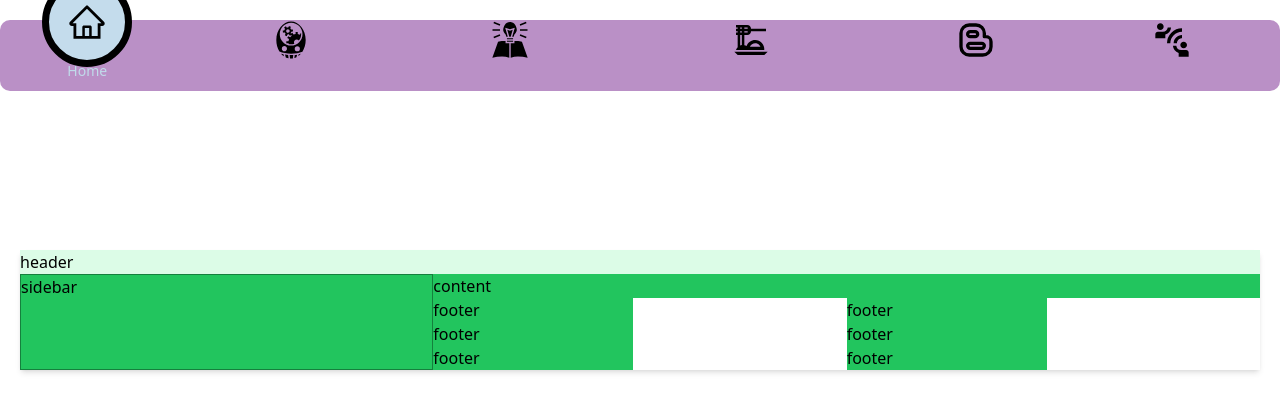
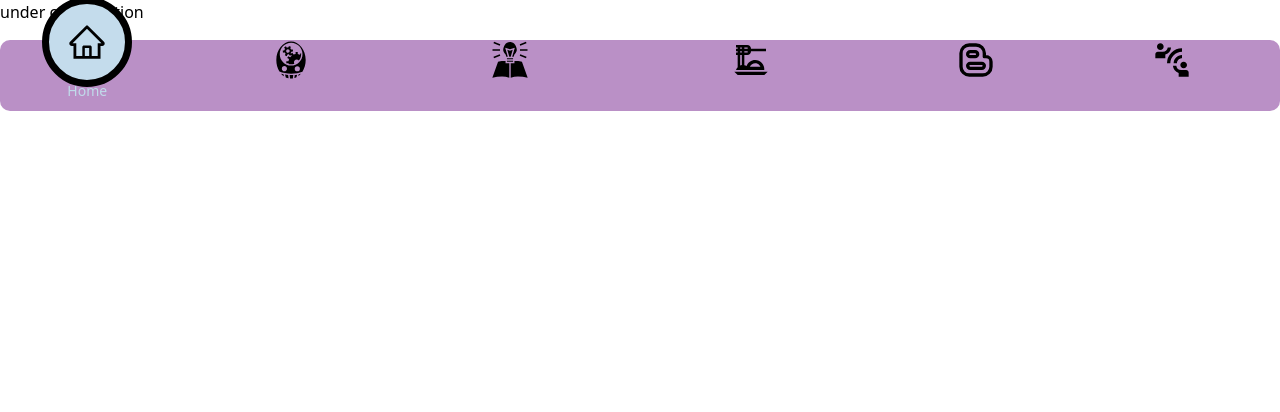
Before and after one commit to Kevinemug/good-vibes, a React (Vite) app: page /test in a window 1280 px wide. Shown: the top 412 px of the page. Built offline with nearby package versions, Linux system fonts and the light colour scheme.

Commit message:
new changes

```diff
--- a/src/components/Navigation/navigation.css
+++ b/src/components/Navigation/navigation.css
@@ -17,7 +17,7 @@
     padding-bottom: 10px;
     position: absolute;
     position: fixed;
-    top: 20px;
+    top: 40px;
     left: 0;
     z-index: 2;
     border-radius: 10px;
--- a/src/screens/Home/home.jsx
+++ b/src/screens/Home/home.jsx
@@ -7,7 +7,7 @@ import VideoBackground from './video';
 const Home = () => {
     return ( <>
 
-
+    <div>under construction</div>
 
 
 
--- a/src/screens/Recipes/recipe.jsx
+++ b/src/screens/Recipes/recipe.jsx
@@ -25,7 +25,7 @@ const Recipe = () => {
   useEffect(() => {
     axios
       .get(
-        "https://api.edamam.com/search?q=salad&app_id=241d10f8&app_key=09e7aa7cc223159a01aa72b403f51c6c&from=0&to=6",
+        "https://api.edamam.com/search?q=pizza&app_id=241d10f8&app_key=09e7aa7cc223159a01aa72b403f51c6c&from=0&to=10",
         { params: { limit: 5 } }
       )
       .then((response) => setRecipes(response.data.hits))
@@ -109,10 +109,14 @@ const Recipe = () => {
             Preparation
           </div>
           <div className="flex gap-x-40 py-40 px-[30px]">
-            <div className="h-[42px] w-[124px] shadow  rounded-lg bg-[#F4F4F4] flex justify-center items-center">
-              instructions
-            </div>
-            <div className="underline mt-[10px] ">on bbc</div>
+            <a href={recipe.recipe.url} target="_blank" rel="noopener noreferrer">
+                <div className="h-[42px] w-[124px] shadow  rounded-lg bg-[#F4F4F4] flex justify-center items-center">
+                  instructions
+                </div>
+            </a>
+            <a  href={recipe.recipe.url} target="_blank" rel="noopener noreferrer">
+                <div className="underline mt-[10px] ">click here</div>
+            </a>
           </div>
         </div>
 
@@ -302,6 +306,8 @@ const Recipe = () => {
                     <div
                       className="w-[150px] transition lg:w-[200px] rounded-lg shadow  md:w-[220px]"
                       key={recipe.uri}
+                      onClick={ () => handleMore(recipe)}
+
                     >
                       {/* <h3>{recipe.calories}</h3> */}
                       <img
--- a/src/screens/Test/test.jsx
+++ b/src/screens/Test/test.jsx
@@ -11,25 +11,7 @@ const TestYourBrain = () => {
     return (
 
 <>
-<div className="grid grid-cols-3 h-fit shadow-md  mt-[250px] mx-20 gap-3 " >
-
-<div className="bg-green-100 w-600 col-span-3" >header</div>
-<div className="bg-green-500 w-600 border border-green-700 row-span-5">sidebar</div>
-<div className="bg-green-500 w-600 col-span-2 ">content</div>
-<div className="bg-green-500 w-200">footer</div>
-<div className="bg-green-500 w-200">footer</div>
-<div className="bg-green-500 w-200">footer</div>
-<div className="bg-green-500 w-200">footer</div>
-<div className="bg-green-500 w-200">footer</div>
-
-<div className="bg-green-500 w-200">footer</div>
-
-
-
-
-
-
-</div>
+<div>under construction</div>
 
 
 
```
